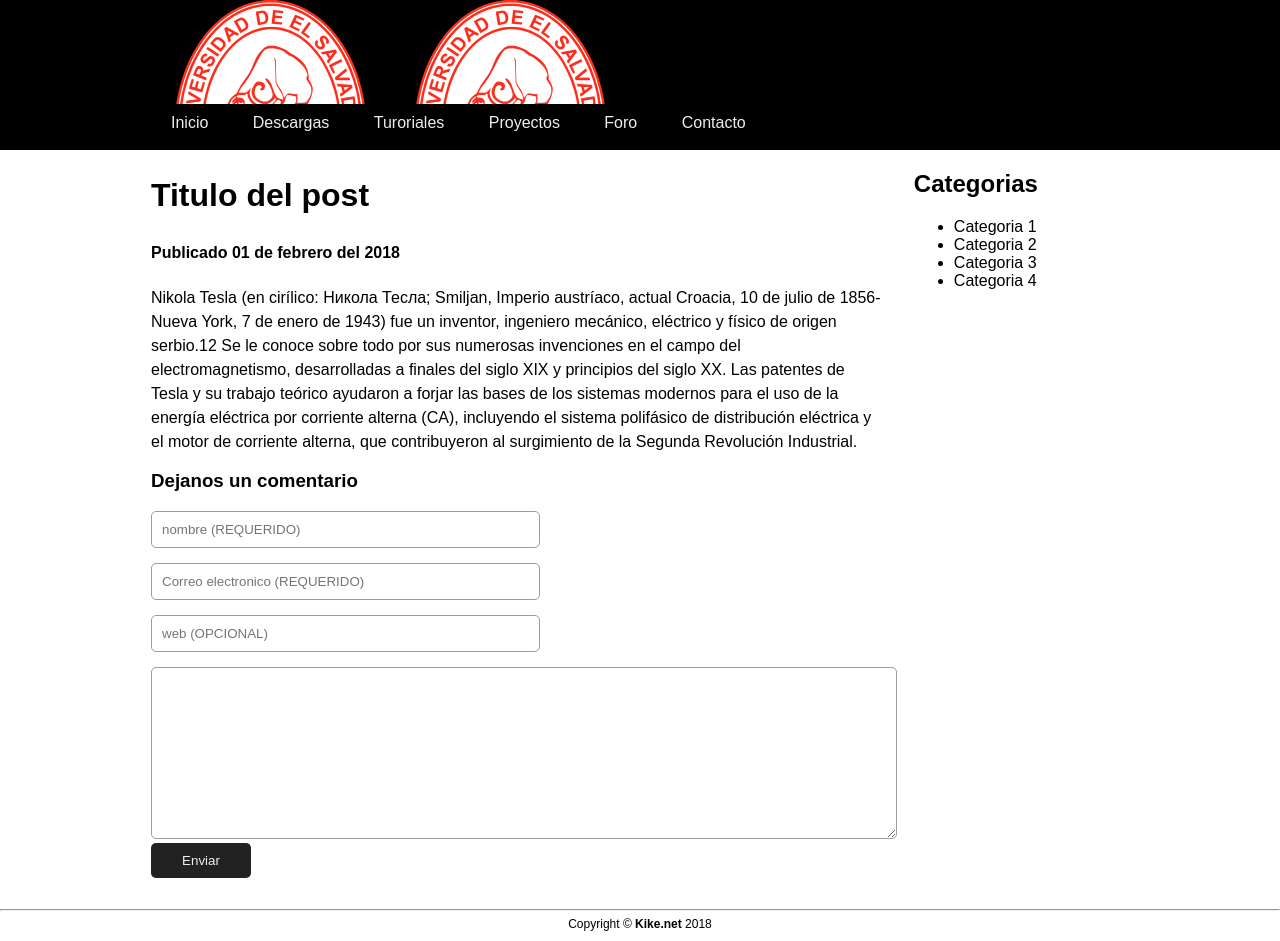
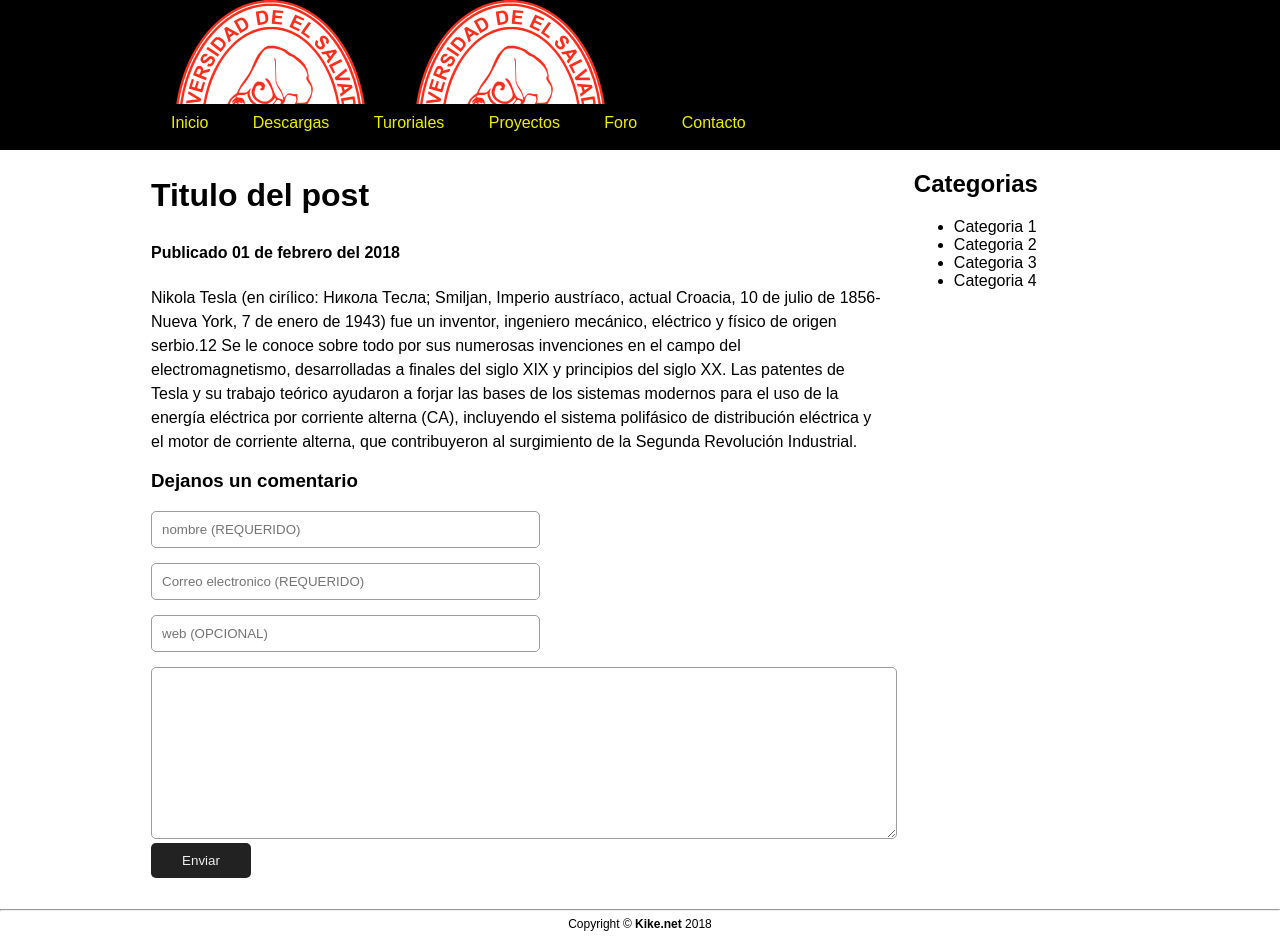
Before and after one commit to EnriqueMenjivar/PracticaPlantilla, a plain HTML site: page index.html in a window 1280 px wide. Drawn offline with Linux system fonts and the light colour scheme.

Commit message:
se cambio el color del style

```diff
--- a/style.css
+++ b/style.css
@@ -27,7 +27,7 @@ nav{
 
 nav a{
 	text-decoration: none;
-	color: #eee;
+	color: #ee0;
 	padding: 10px 20px;
 }
 
```
